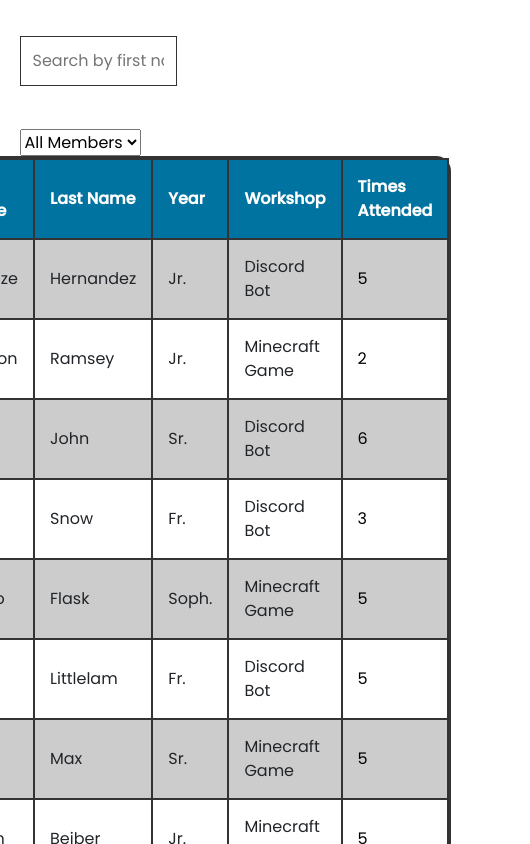
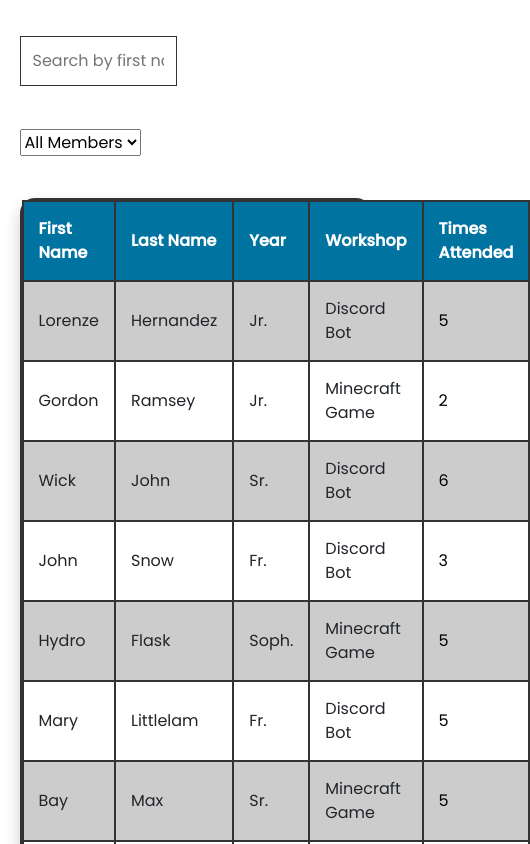
Before and after one commit to lorenzejay/ACM-Attendance-Application, a React (Create React App) app in the folder frontend/: page / in a window 390 px wide. Shown: the top 844 px of the page, 530 px wide, since content can reach past the window. Built offline with nearby package versions, Linux system fonts and the light colour scheme.

Commit message:
removed a div from the table

```diff
--- a/frontend/src/Components/Table/index.js
+++ b/frontend/src/Components/Table/index.js
@@ -2,11 +2,7 @@ import React from "react";
 import "./styles.scss";
 
 const TableContainer = ({ children }) => {
-  return (
-    <div style={{ overflowX: "auto" }}>
-      <table>{children}</table>;
-    </div>
-  );
+  return <table>{children}</table>;
 };
 
 export default TableContainer;
--- a/frontend/src/Components/Table/styles.scss
+++ b/frontend/src/Components/Table/styles.scss
@@ -17,5 +17,7 @@ table {
   table {
     display: flex;
     flex-wrap: wrap;
+    width: 50vw;
+    margin: 5vh 0;
   }
 }
```
